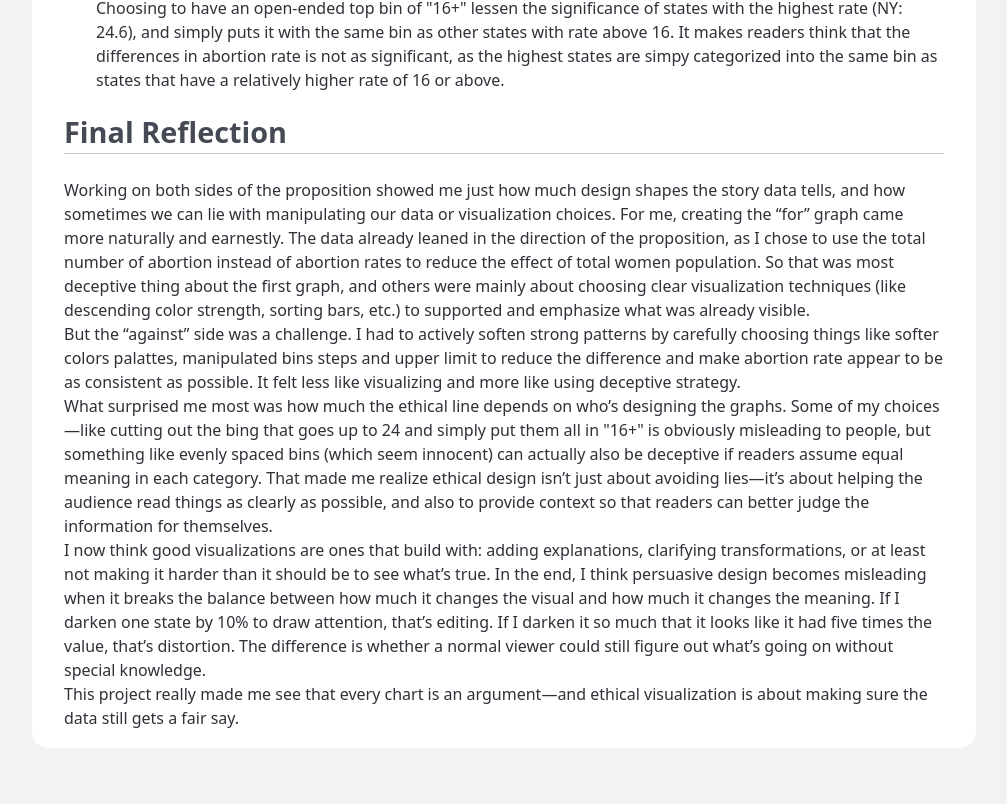
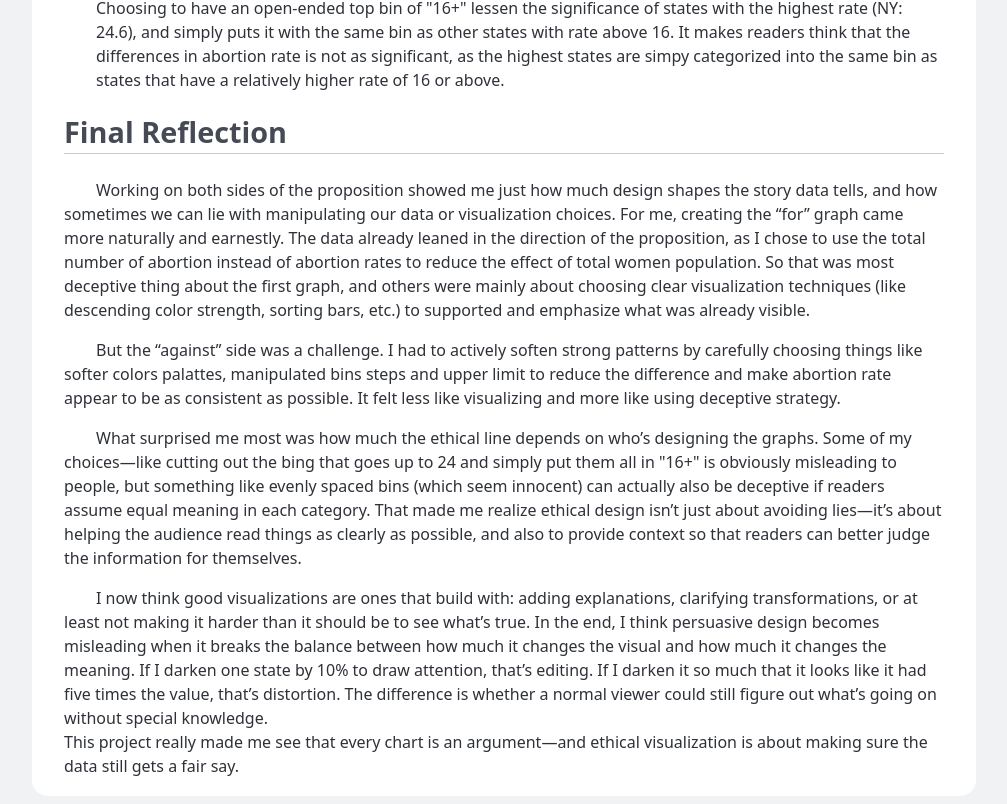
Before and after one commit to aaarf404/dsc106_project2, a plain HTML site: page index.html in a window 1280 px wide. Shown: the part 2919-3723 px from the top of the page, without its empty margins (136-1143 px from the left). Before the commit the page ends 3675 px from the top, so only its background shows below. Drawn offline with Linux system fonts and the light colour scheme.

Commit message:
Update index.html

```diff
--- a/index.html
+++ b/index.html
@@ -202,11 +202,12 @@
       <section>
         <h2>Final Reflection</h2>
 
-        <p>Working on both sides of the proposition showed me just how much design shapes the story data tells, and how sometimes we can lie with manipulating our data or visualization choices. For me, creating the “for” graph came more naturally and earnestly. The data already leaned in the direction of the proposition, as I chose to use the total number of abortion instead of abortion rates to reduce the effect of total women population. So that was most deceptive thing about the first graph, and others were mainly about choosing clear visualization techniques (like descending color strength, sorting bars, etc.) to supported and emphasize what was already visible. <br> But the “against” side was a challenge. I had to actively soften strong patterns by carefully choosing things like softer colors palattes, manipulated bins steps and upper limit to reduce the difference and make abortion rate appear to be as consistent as possible. It felt less like visualizing and more like using deceptive strategy.
+        <p style="text-indent: 2em;">Working on both sides of the proposition showed me just how much design shapes the story data tells, and how sometimes we can lie with manipulating our data or visualization choices. For me, creating the “for” graph came more naturally and earnestly. The data already leaned in the direction of the proposition, as I chose to use the total number of abortion instead of abortion rates to reduce the effect of total women population. So that was most deceptive thing about the first graph, and others were mainly about choosing clear visualization techniques (like descending color strength, sorting bars, etc.) to supported and emphasize what was already visible. </p>
+         <p style="text-indent: 2em;"> But the “against” side was a challenge. I had to actively soften strong patterns by carefully choosing things like softer colors palattes, manipulated bins steps and upper limit to reduce the difference and make abortion rate appear to be as consistent as possible. It felt less like visualizing and more like using deceptive strategy.</p>
 
-          <br>What surprised me most was how much the ethical line depends on who’s designing the graphs. Some of my choices—like cutting out the bing that goes up to 24 and simply put them all in "16+" is obviously misleading to people, but something like evenly spaced bins (which seem innocent) can actually also be deceptive if readers assume equal meaning in each category. That made me realize ethical design isn’t just about avoiding lies—it’s about helping the audience read things as clearly as possible, and also to provide context so that readers can better judge the information for themselves.<br> I now think good visualizations are ones that build with: adding explanations, clarifying transformations, or at least not making it harder than it should be to see what’s true.
-
-          In the end, I think persuasive design becomes misleading when it breaks the balance between how much it changes the visual and how much it changes the meaning. If I darken one state by 10% to draw attention, that’s editing. If I darken it so much that it looks like it had five times the value, that’s distortion. The difference is whether a normal viewer could still figure out what’s going on without special knowledge. <br>This project really made me see that every chart is an argument—and ethical visualization is about making sure the data still gets a fair say.
+          <p style="text-indent: 2em;">What surprised me most was how much the ethical line depends on who’s designing the graphs. Some of my choices—like cutting out the bing that goes up to 24 and simply put them all in "16+" is obviously misleading to people, but something like evenly spaced bins (which seem innocent) can actually also be deceptive if readers assume equal meaning in each category. That made me realize ethical design isn’t just about avoiding lies—it’s about helping the audience read things as clearly as possible, and also to provide context so that readers can better judge the information for themselves.</p>
+          <p style="text-indent: 2em;">I now think good visualizations are ones that build with: adding explanations, clarifying transformations, or at least not making it harder than it should be to see what’s true.
+          In the end, I think persuasive design becomes misleading when it breaks the balance between how much it changes the visual and how much it changes the meaning. If I darken one state by 10% to draw attention, that’s editing. If I darken it so much that it looks like it had five times the value, that’s distortion. The difference is whether a normal viewer could still figure out what’s going on without special knowledge. <br>This project really made me see that every chart is an argument—and ethical visualization is about making sure the data still gets a fair say.</p>
 
           </p>
       </section>
```
